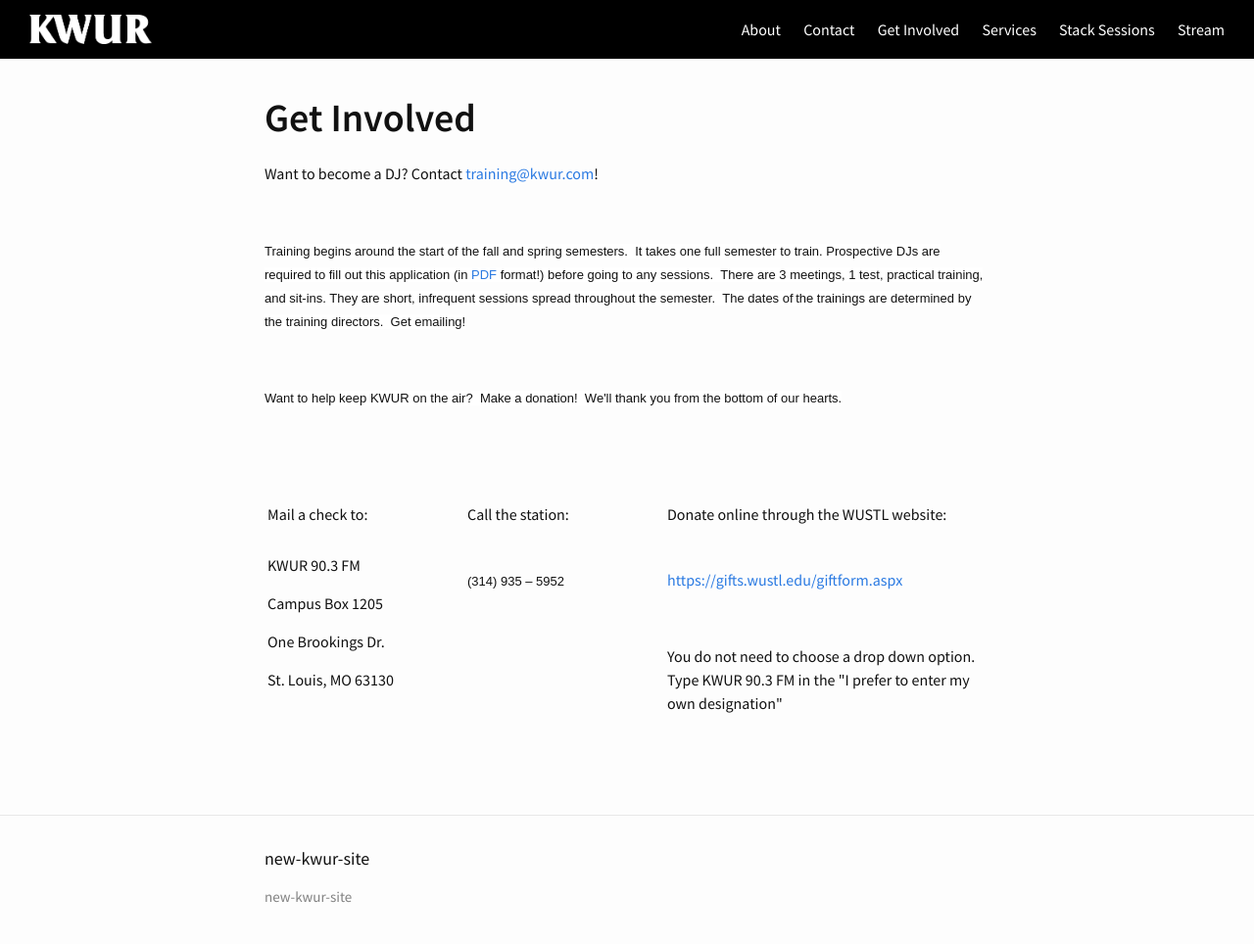
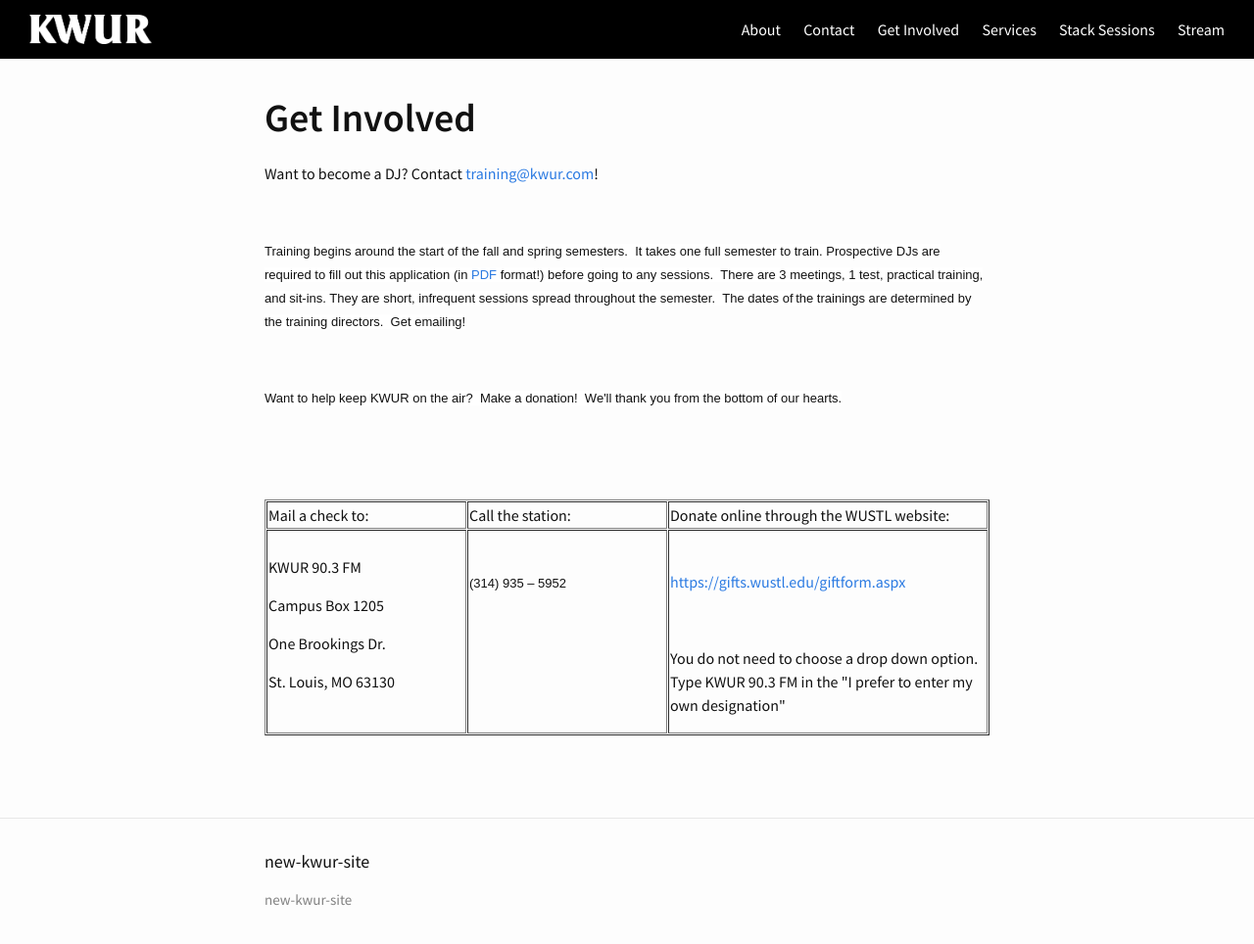
Before and after one commit to kwur/new-kwur-site, a Jekyll site: the page built from links.md, in a window 1280 px wide and 991 px high. Shown: the top 964 px of the window at 98% size. Built offline with Jekyll 4.4.1, drawn with Linux system fonts in a browser that asks for light colours; nearby versions of some CDN libraries.

Commit message:
Update from Forestry.io - links.md

```diff
--- a/links.md
+++ b/links.md
@@ -36,7 +36,7 @@
     &nbsp;
   </p>
 
-  <table>
+  <table border="1" cellpadding="1" cellspacing="1">
     <tr>
       <td>
         Mail a check to:&nbsp;
```
